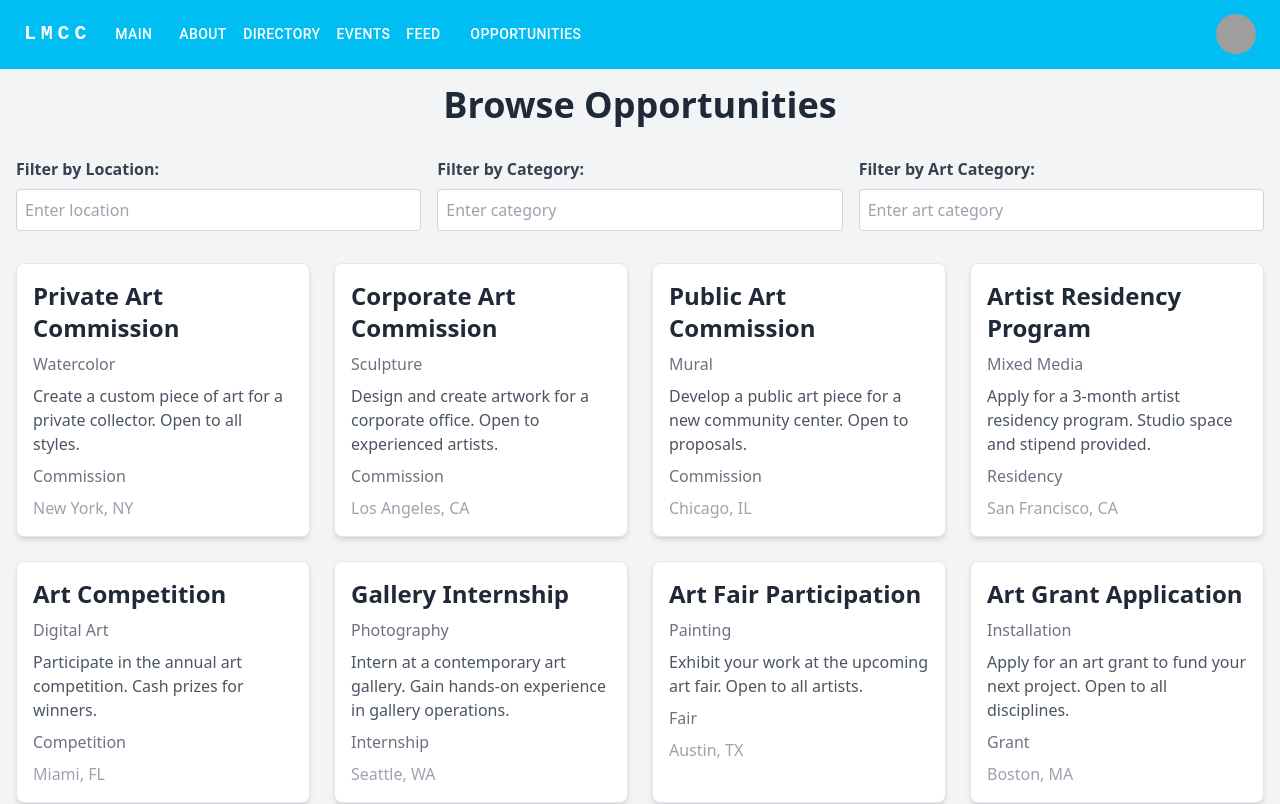
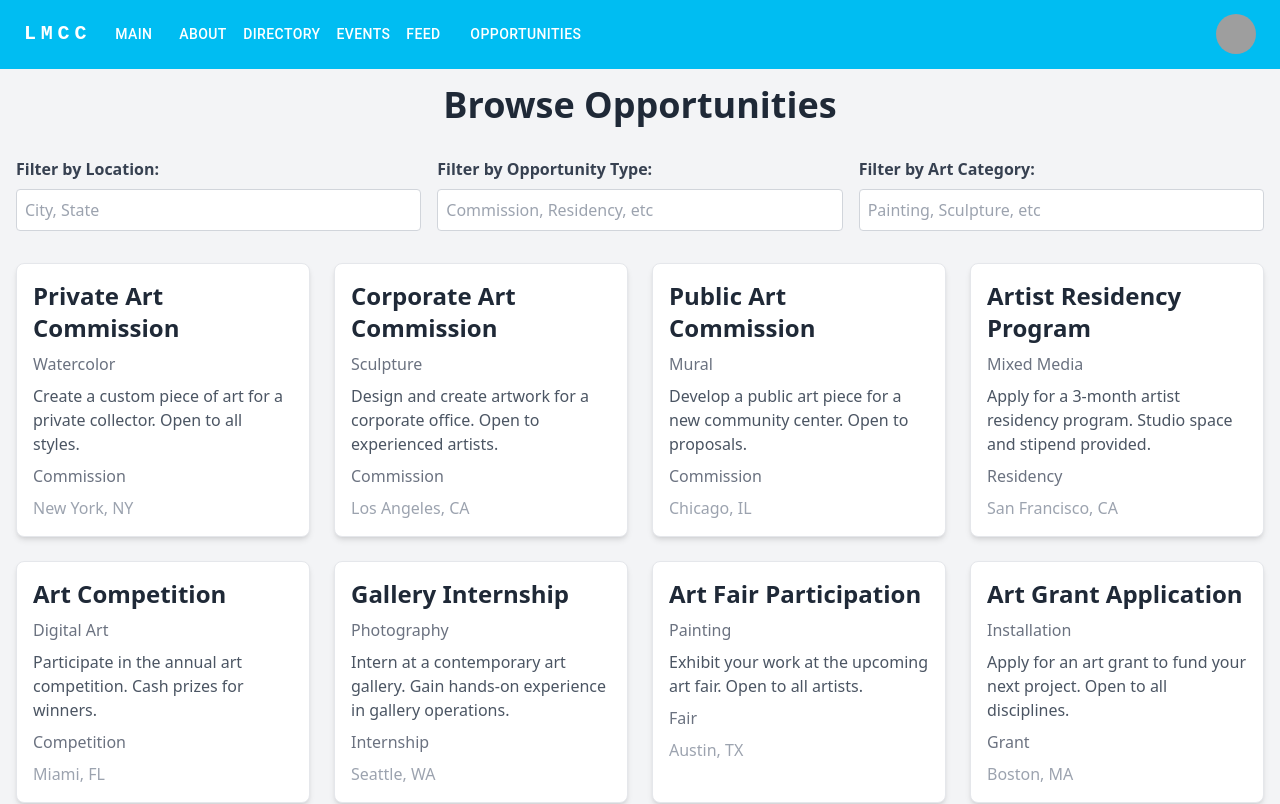
Before and after one commit to elipaulman/Alumni_Network_Platform, a React (Create React App) app in the folder front-end/: page /opportunities in a window 1280 px wide. Shown: the top 804 px of the page. Built offline with nearby package versions, Linux system fonts and the light colour scheme; grey boxes are pictures that could not be loaded.

Commit message:
Changed opp placeholders

```diff
--- a/front-end/src/pages/Feed.jsx
+++ b/front-end/src/pages/Feed.jsx
@@ -258,9 +258,7 @@ const Feed = () => {
             <img src={post.image} alt="Post" className="w-full h-auto" />
             <div className="p-4">
               <p className="text-gray-800 mb-1">{post.content}</p>
-              <p className="text-sm text-gray-500 mb-1">
-                {post.category}
-              </p>
+              <p className="text-sm text-gray-500 mb-1">{post.category}</p>
               <div className="flex flex-wrap gap-2 mb-2">
                 {post.tags.map((tag, index) => (
                   <span
@@ -293,7 +291,6 @@ const Feed = () => {
                     {expandedPostId === post.id
                       ? "Show less"
                       : `Show more (${post.comments.length - 3} more)`}
-
                   </button>
                 )}
               </div>
--- a/front-end/src/pages/Opportunities.jsx
+++ b/front-end/src/pages/Opportunities.jsx
@@ -77,17 +77,17 @@ const Opportunities = () => {
             value={locationFilter}
             onChange={handleLocationFilterChange}
             className="w-full p-2 border border-gray-300 rounded focus:outline-none focus:ring-2 focus:ring-blue-500"
-            placeholder="Enter location"
+            placeholder="City, State"
           />
         </div>
         <div>
-          <label className="block mb-2 text-gray-700 font-semibold">Filter by Category:</label>
+          <label className="block mb-2 text-gray-700 font-semibold">Filter by Opportunity Type:</label>
           <input
             type="text"
             value={categoryFilter}
             onChange={handleCategoryFilterChange}
             className="w-full p-2 border border-gray-300 rounded focus:outline-none focus:ring-2 focus:ring-blue-500"
-            placeholder="Enter category"
+            placeholder="Commission, Residency, etc"
           />
         </div>
         <div>
@@ -97,7 +97,7 @@ const Opportunities = () => {
             value={artCategoryFilter}
             onChange={handleArtCategoryFilterChange}
             className="w-full p-2 border border-gray-300 rounded focus:outline-none focus:ring-2 focus:ring-blue-500"
-            placeholder="Enter art category"
+            placeholder="Painting, Sculpture, etc"
           />
         </div>
       </div>
```
